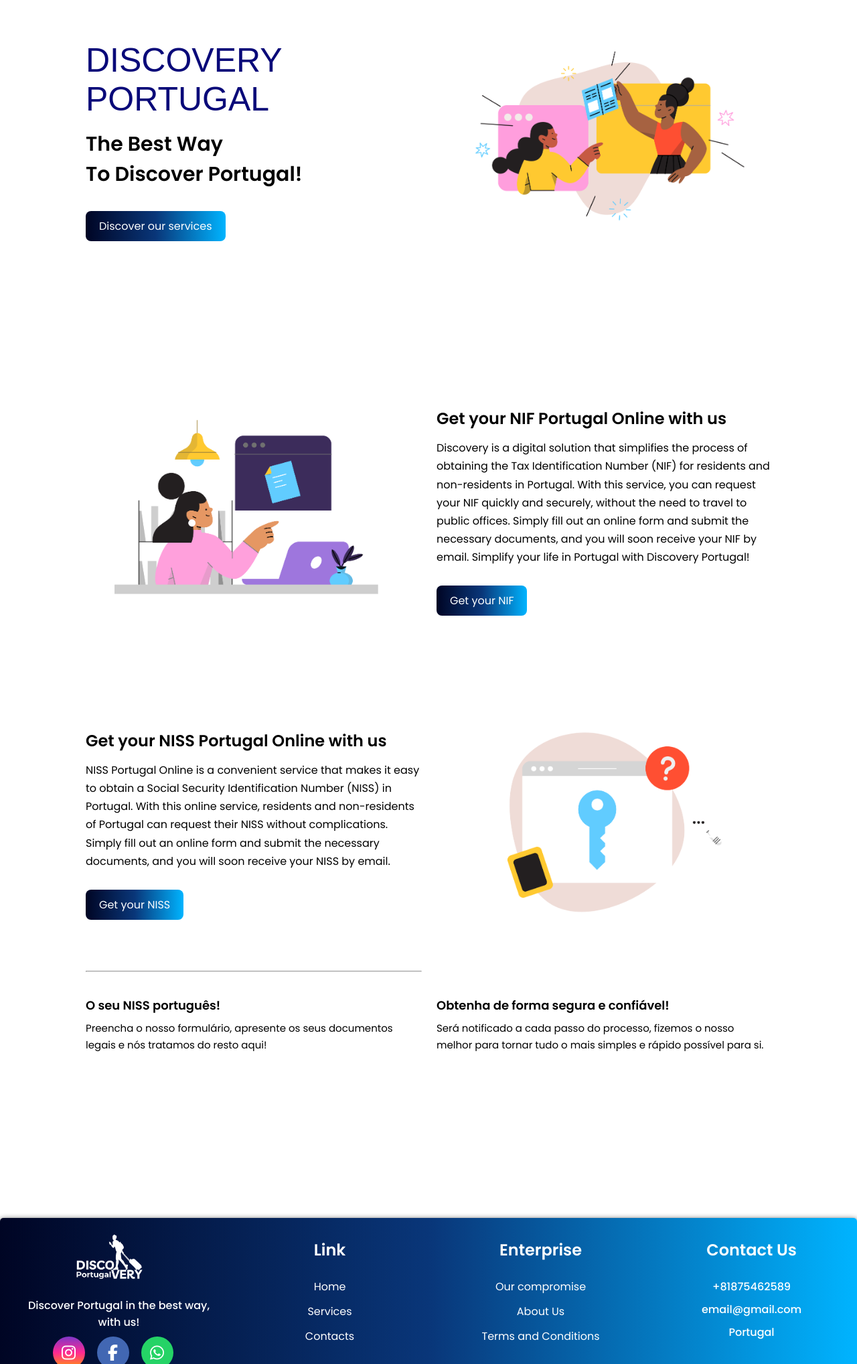
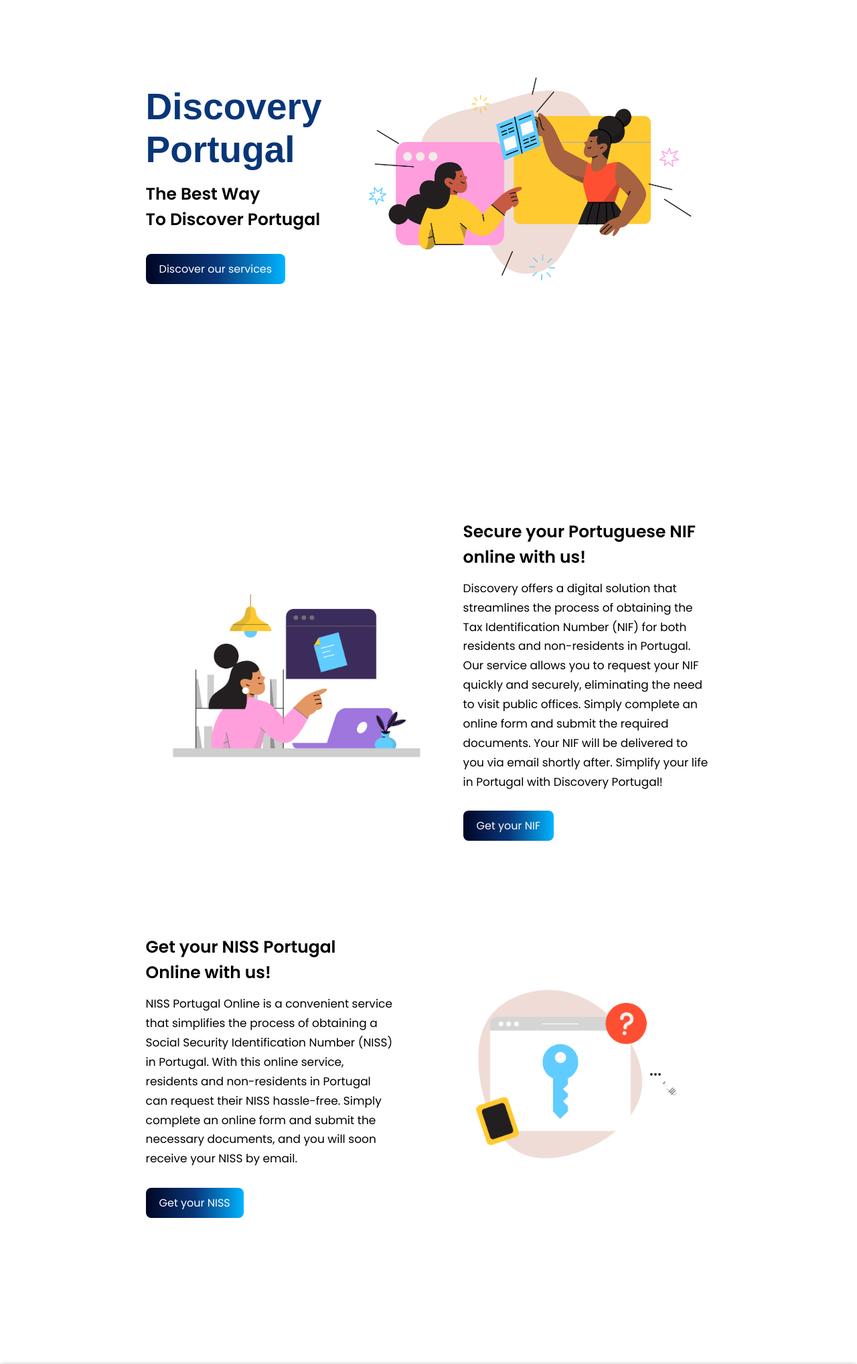
Before and after one commit to MRA-Web/dscovery-portugal, a PHP site: page / in a window 1280 px wide. Shown: the part 155-2191 px from the top of the page at 67% size. Run offline with PHP 8.4, Linux system fonts and the light colour scheme.

Commit message:
Tudo quase ok

```diff
--- a/site/index.html
+++ b/site/index.html
@@ -128,97 +128,53 @@
 
     </header>
 
-    <!----body by liliciaqueen---->
+  <!----body da página principal---->
 
-      <section class="home" id="home">
-       <div class="home-text">
-
-        <h1>DISCOVERY PORTUGAL</h1>
-
-        <h2>
-        The Best Way
-        <br>
-        To Discover Portugal!
-        </h2>
-
-        <a href="#nif" class="button-body">
-          Discover our services
-        </a>
-
+  <section class="top" id="top"> <!--seção do topo discovery-->
+    <div class="top-text">
+      <h1>Discovery Portugal</h1>
+      <h2>The Best Way<br>To Discover Portugal</h2>
+      <a href="#" class="button-body">Discover our services</a>
     </div>
 
-       <div class="home-img">
-        <img src="assets/images/imagem-do-comeco.png">
+    <div class="top-img">
+      <img src="assets/images/imagem-do-comeco.png" width="600px" height="auto">
+    </div>
+  </section>
+
+  <section class="nif" id="nif"> <!--seção do nif-->
+    <div class="nif-img">
+      <img src="assets/images/imagem-do-nif.png" width="450px" height="auto">
+    </div>
+    <div class="nif-text">
+      <h2>Secure your Portuguese NIF online with us!</h2>
+      <p>Discovery offers a digital solution that streamlines the process of obtaining the Tax Identification Number (NIF)
+        for both residents and non-residents in Portugal. Our service allows you to request your NIF quickly and securely,
+        eliminating the need to visit public offices. Simply complete an online form and submit the required documents.
+        Your NIF will be delivered to you via email shortly after. Simplify your life in Portugal with Discovery Portugal!
+      </p>
+      <a href="#" class="button-body">Get your NIF</a>
     </div>
 
   </section>
 
 
-      <!--essa parte é a do NIF pessoal, não quero ouvir choro-->
-
-
-      <section class="nif" id="nif">
-        <div class="nif-img">
-          <img src="assets/images/imagem-do-nif.png">
+  <section class="niss" id="niss"> <!--seção do niss-->
+    <div class="niss-text">
+      <h2>Get your NISS Portugal Online with us! </h2>
+      <p> NISS Portugal Online is a convenient service that simplifies the process of obtaining a Social Security
+        Identification Number (NISS) in Portugal. With this online service, residents and non-residents in Portugal can
+        request their NISS hassle-free. Simply complete an online form and submit the necessary documents, and you will
+        soon receive your NISS by email.</p>
+      <a href="#" class="button-body">Get your NISS</a>
     </div>
-
-        <div class="nif-text">
-          <h1>Get your NIF Portugal Online with us</h1>
-          <p>Discovery is a digital solution that simplifies the process of obtaining the Tax Identification Number (NIF) for residents and non-residents in Portugal.
-            With this service, you can request your NIF quickly and securely,
-            without the need to travel to public offices.
-            Simply fill out an online form and submit the necessary documents,
-            and you will soon receive your NIF by email.
-            Simplify your life in Portugal with Discovery Portugal!</p>
-            <a href="#" class="button-body">
-              Get your NIF
-              </a>
+    <div class="niss-img">
+      <img src="assets/images/imagem-do-niss.png" width="450px" height="auto">
     </div>
-
-
-      </section>
-
-      <!--e essa parte é a do NISS pessoal, também não quero ouvir choro-->
-
-      <section class="niss" id="niss">
-
-        <div class="niss-text">
-          <h1>Get your NISS Portugal Online with us</h1>
-          <p>NISS Portugal Online is a convenient service that makes it easy to obtain a Social Security Identification Number (NISS) in Portugal.
-            With this online service, residents and non-residents of Portugal can request their NISS without complications.
-            Simply fill out an online form and submit the necessary documents,
-            and you will soon receive your NISS by email.</p>
-            <a href="#" class="button-body">
-              Get your NISS
-              </a>
-        </div>
-
-        <div class="niss-img">
-          <img src="assets/images/imagem-do-niss.png">
-        </div>
-
-      <!----apenas um teste de uma imitação barata do anchor---->
-
-      <hr class="hr-niss">
-      <br>
-
-      <div class="about-niss">
-        <h2>O seu NISS português!</h2>
-        <p>Preencha o nosso formulário,
-          apresente os seus documentos legais e nós tratamos do resto aqui!</p>
-        </div>
-
-      <div class="about-secure-niss">
-        <h2>Obtenha de forma segura e confiável!</h2>
-        <p>Será notificado a cada passo do processo,
-          fizemos o nosso melhor para tornar tudo o mais simples e rápido possível para si.</p>
-        </div>
-
 
   </section>
 
 
-      <!----body by liliciaqueen---->
 
 
 
--- a/site/style.css
+++ b/site/style.css
@@ -281,165 +281,111 @@
         max-height: 450px;
         transition: all 0.6s;
     }
-}
-body{
-    background-color: #ffffffc5 !important;
-    /* altura do header */
-}
-section{
-    padding: 5px 10%;
-    overflow: hidden;
+
+    /* SEÇÃO DO TOPO DISCOVERY */
 }
 
-/* .home{
+body {
+    background-color: #ffffffc5 !important;
+}
+
+section {
+    padding: 70px 17%;
 
 
-} */
-.home-img img{
-    max-width: 100%;
+}
+
+.top {
+    min-height: 90vh;
+    display: grid;
+    grid-template-columns: repeat(2, 1fr);
+    align-items: center;
+}
+
+.top-img {
     width: 600px;
     height: auto;
-    margin-right: auto;
 }
-.home-text h1{
+
+.top-text h1 {
     font-family: trattatello, fantasy;
- font-size: 50px;
- font-weight: lighter;
- color: #090979;
+    font-size: 55px;
+    color: rgba(9, 54, 121, 1);
+}
 
-}
-.home-text h2{
-  font-size: 30px;
+.top-text h2 {
+    font-size: 25px;
+    color: black;
     margin: 1rem 0 2rem;
 }
 
-/* botões do body e a animação deles */
-.button-body{
+/* BOTÃO NAVEGADOR DO BODY */
+
+.button-body {
     display: inline-block;
     padding: 10px 20px;
-    background: linear-gradient(90deg, rgba(0,5,36,1) 0%, rgba(9,54,121,1) 50%, rgba(0,180,255,1) 100%);
-    color: #fff;
+    color: white;
     border-radius: 0.5rem;
-    transition: transform 0.4s;
-    position: relative;
-    z-index: 1;
+    background: linear-gradient(90deg, rgba(0, 5, 36, 1) 0%, #093679 50%, rgba(0, 180, 255, 1) 100%);
 }
+
 .button-body:hover {
-    transform: scale(1.2);
-    transition: transform 0.4s;
+    transform: scale(1.2) translateY(10px);
+    transition: .4s;
 }
-/* ------------------ */
 
-.nif{
-  display: grid;
-  grid-template-columns: repeat(2, 2fr);
-  grid-gap: 1.5rem;
-  align-items: center;
-  margin-bottom: 90px;
-}
-.nif-img img{
-    max-width: 100%;
-    width: 480px;
-    height: auto;
+/* SEÇÃO DO NIF */
 
-}
-.nif-text h2{
-    font-size: 20px;
-
-}
-.nif-text p{
- margin: 0.8rem 0 1.8rem;
- line-height: 1.7;
-
-}
-.niss{
-    margin-top: 90px;
+.nif {
     display: grid;
     grid-template-columns: repeat(2, 2fr);
     grid-gap: 1.5rem;
     align-items: center;
 }
-.niss-img img{
-      max-width: 100%;
-      width: 480px;
+
+.nif-img img {
+    width: 450px;
     height: auto;
+}
 
+.nif-text h2 {
+    font-size: 25px;
 }
-.niss-text h2{
-      font-size: 20px;
-}
-.niss-text p{
+
+.nif-text p {
+    font-size: 17px;
     margin: 0.8rem 0 1.8rem;
     line-height: 1.7;
-
-}
-.hr-niss{
-    width: 100%;
-    margin-top: 5px; /* 20 pixels de margem superior */
-    margin-bottom: 5px; /* 20 pixels de margem inferior */
-
-}
-.about-niss h2{
- font-size: 18px;
-}
-.about-niss p{
-margin: 0.5rem 0 1.5rem;
-   line-height: 1.7;
-   margin-bottom: 30%;
-   font-size: 15px;
-}
-.about-secure-niss h2{
-    font-size: 18px;
-
-}
-.about-secure-niss p{
-   margin: 0.5rem 0 1.5rem;
-      line-height: 1.7;
-      font-size: 15px;
-      margin-bottom: 30%;
 }
 
-/* responsividade do body em andamento */
-@media screen and (min-width: 768px) {
-    .home {
+/* SEÇÃO DO NISS */
+
+.niss {
     display: grid;
-        grid-template-columns: 1fr 1fr;
+    grid-template-columns: repeat(2, 2fr);
     grid-gap: 1.5rem;
     align-items: center;
-        min-height: 90vh;
+    margin-bottom: 150px;
 }
-    .home-img img {
-        max-width: 100%;
+
+.niss-text h2 {
+    font-size: 25px;
+}
+
+.niss-text p {
+    font-size: 17px;
+    margin: 0.8rem 0 1.8rem;
+    line-height: 1.7;
+}
+
+.niss-img img {
+    width: 450px;
     height: auto;
 }
-    .nif,
-    .niss {
-        display: grid;
-        grid-template-columns: 2fr 2fr;
-        grid-gap: 1.5rem;
-        align-items: center;
-        margin-bottom: 90px;
-    }
-    .nif-img img,
-    .niss-img img {
-        max-width: 100%;
-        height: auto;
-    }
-}
-@media screen and (max-width: 767px) {
-    .home,
-    .nif,
-    .niss {
-        display: block;
-        padding: 5px 10%;
-    }
-    .home-img img,
-    .nif-img img,
-    .niss-img img {
-        max-width: 100%;
-        height: auto;
-        margin: 0 auto;
-    }
+
+/* RESPONSIVIDADE DO BODY */
+ @media screen {
+
  }
 
      /* CONTACT PAGE CONTENT */
@@ -484,10 +430,11 @@
 }
 
     /* FOOTER CONTENT */
+
 footer{
     text-align: center;
     background: rgb(0,5,36);
-    background: linear-gradient(90deg, rgba(0,5,36,1) 0%, rgba(9,54,121,1) 50%, rgba(0,180,255,1) 100%);
+    background: linear-gradient(90deg, rgba(0,5,36,1) 0%, #093679 50%, rgba(0,180,255,1) 100%);
     margin-bottom: -20px;
     border-radius: 5px;
     box-shadow: 0px 3px 10px rgb(0, 0, 0);
```
Also changed, not shown: site/es.html (+34 -66 lines), site/it.html (+40 -72 lines), site/pt.html (+40 -91 lines), site/assets/images/imagem-do-comeco2.jpg (added). Lines whose indentation alone changed are shown as unchanged.
